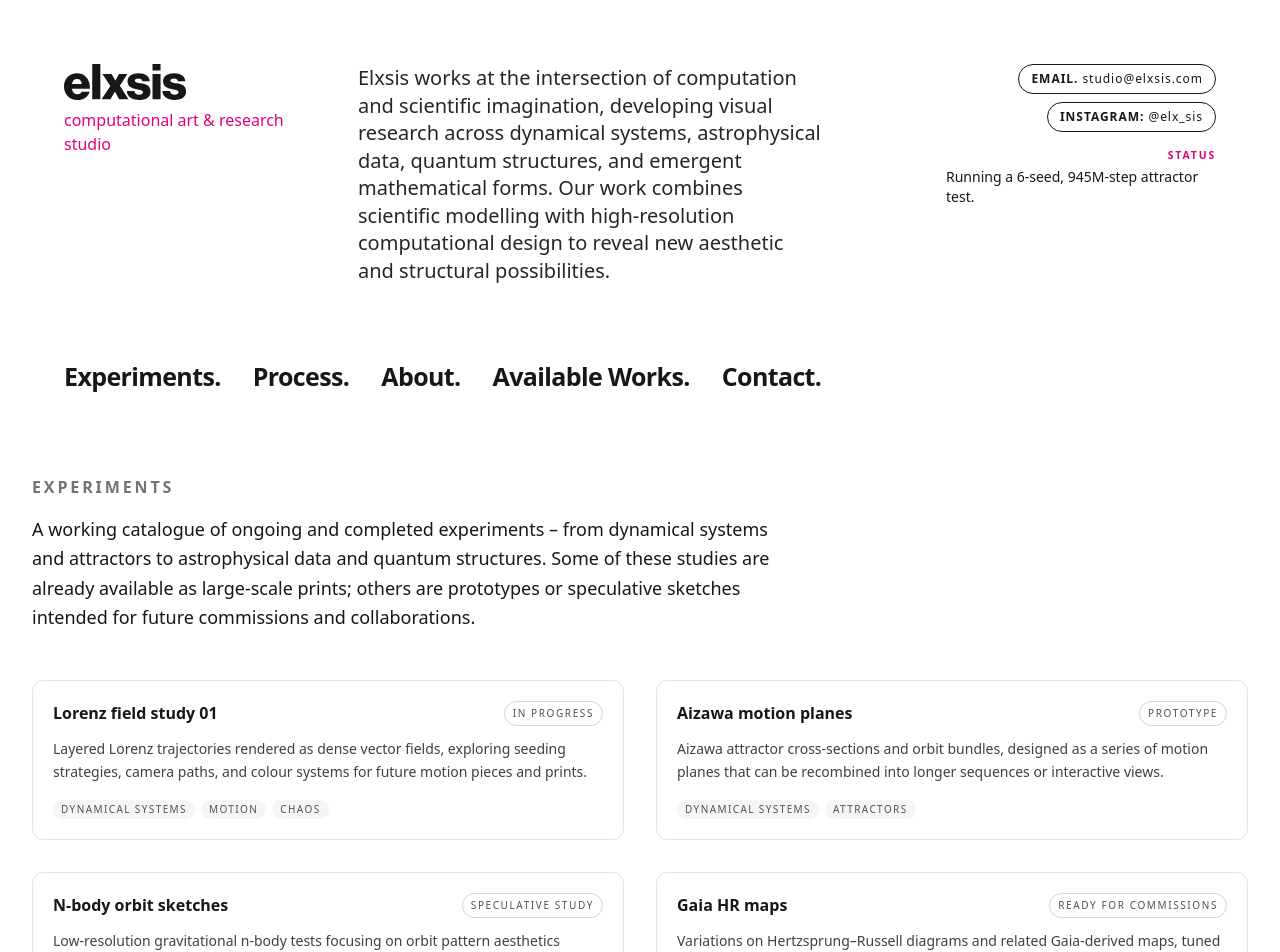
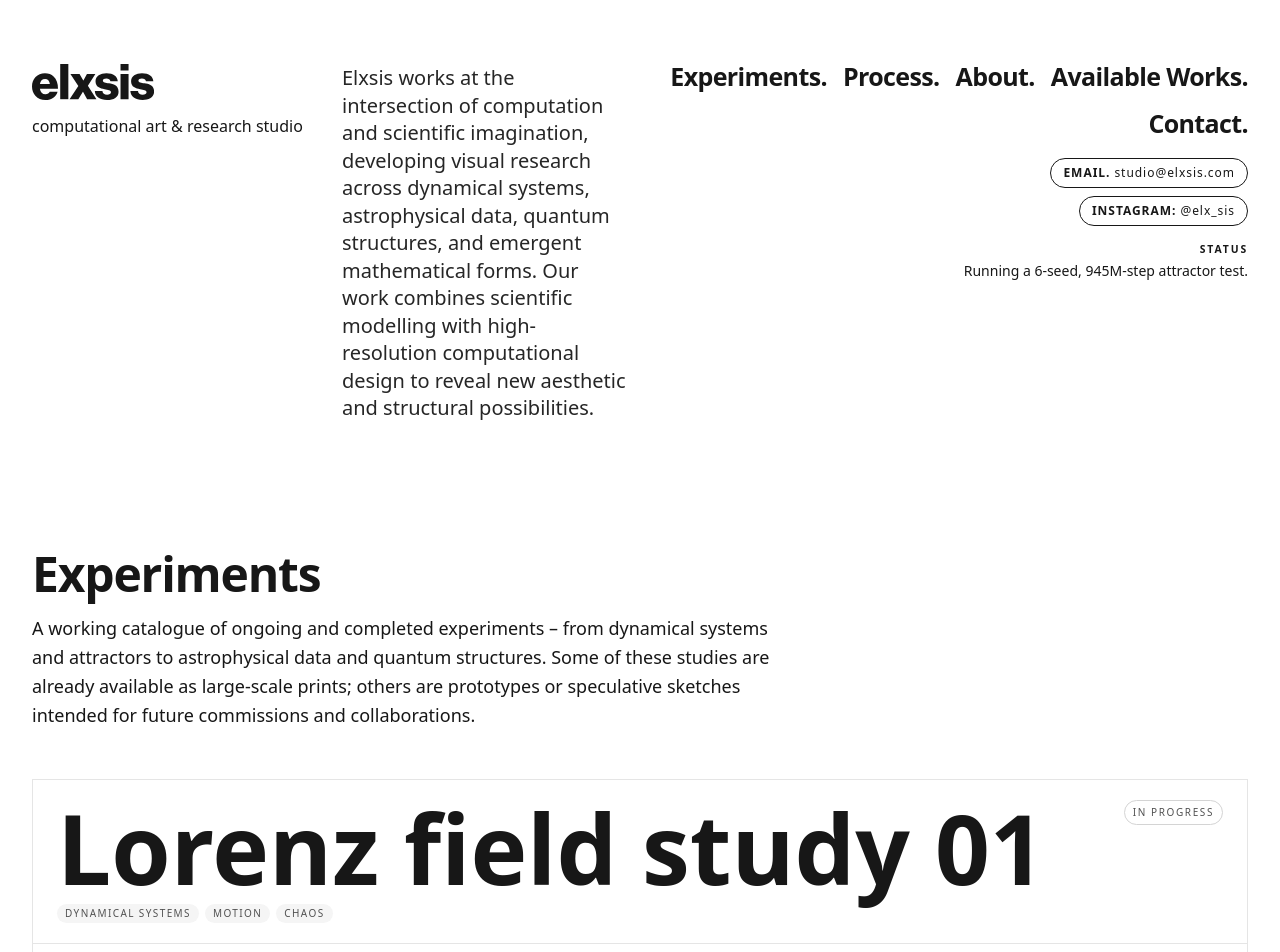
Before and after one commit to Axisophy/elxsis-site, a Next.js app: page /experiments in a window 1280 px wide. Shown: the top 952 px of the page. Built offline with nearby package versions, Linux system fonts and the light colour scheme; a web font is replaced by a local one.

Commit message:
Adjust header layout and experiments accordion

```diff
--- a/app/experiments/page.tsx
+++ b/app/experiments/page.tsx
@@ -1,3 +1,7 @@
+"use client";
+
+import { useState } from "react";
+
 type Experiment = {
   slug: string;
   title: string;
@@ -65,10 +69,12 @@ type Experiment = {
 };
 
 export default function ExperimentsPage() {
+  const [openSlug, setOpenSlug] = useState<string | null>(null);
+
   return (
     <main className="mx-auto max-w-[1440px] px-4 lg:px-8 py-10 lg:py-16">
       <header className="max-w-3xl space-y-4 mb-8 lg:mb-12">
-          <h1 className="text-sm md:text-base tracking-[0.18em] uppercase text-neutral-500 font-[600]">
+        <h1 className="text-xl md:text-5xl tracking-[0.18em]  text-neutral-900 font-[700] tracking-normal md:tracking-[-0.025em]">
           Experiments
         </h1>
         <p className="text-[15px] md:text-[18px] leading-relaxed text-neutral-900">
@@ -80,24 +86,40 @@ type Experiment = {
         </p>
       </header>
 
-        <section className="grid gap-6 md:gap-8 md:grid-cols-2">
-          {experiments.map((exp) => (
-            <article
+      <section className="border border-neutral-200 overflow-hidden">
+        {experiments.map((exp, index) => {
+          const isOpen = openSlug === exp.slug;
+
+          return (
+            <button
               key={exp.slug}
-              className="border border-neutral-200 rounded-xl p-4 md:p-5 hover:border-neutral-900 transition-colors flex flex-col gap-3"
+              type="button"
+              onClick={() =>
+                setOpenSlug(isOpen ? null : exp.slug)
+              }
+              className={[
+                "w-full text-left px-4 md:px-6 py-4 md:py-5",
+                "transition-colors duration-150",
+                "bg-white hover:bg-neutral-50",
+                index !== experiments.length - 1
+                  ? "border-b border-neutral-200"
+                  : "",
+              ]
+                .filter(Boolean)
+                .join(" ")}
             >
+              {/* Top row: title + status */}
               <div className="flex items-start justify-between gap-4">
-                <h2 className="text-sm md:text-base font-[600] text-neutral-900">
+                <h2 className="text-sm md:text-8xl font-[700] text-neutral-900">
                   {exp.title}
                 </h2>
                 <span className="text-[10px] uppercase tracking-[0.16em] px-2 py-1 rounded-full border border-neutral-300 text-neutral-600">
                   {statusLabel[exp.status]}
                 </span>
               </div>
-              <p className="text-xs md:text-sm text-neutral-700 leading-relaxed">
-                {exp.summary}
-              </p>
-              <div className="mt-1 flex flex-wrap gap-1.5">
+
+              {/* Tags row */}
+              <div className="mt-2 flex flex-wrap gap-1.5">
                 {exp.tags.map((tag) => (
                   <span
                     key={tag}
@@ -107,8 +129,16 @@ type Experiment = {
                   </span>
                 ))}
               </div>
-            </article>
-          ))}
+
+              {/* Expandable summary */}
+              {isOpen && (
+                <div className="mt-3 text-xs md:text-sm text-neutral-700 leading-relaxed">
+                  {exp.summary}
+                </div>
+              )}
+            </button>
+          );
+        })}
       </section>
     </main>
   );
--- a/components/layout/SiteHeader.tsx
+++ b/components/layout/SiteHeader.tsx
@@ -1,3 +1,6 @@
+"use client";
+
+import { useState } from "react";
 import Link from "next/link";
 import { ElxsisLogo } from "@/components/icons/ElxsisLogo";
 
@@ -6,27 +9,79 @@ const descriptor =
 
 const statusLine = "Running a 6-seed, 945M-step attractor test.";
 
+const navItems = [
+  { href: "/experiments", label: "Experiments." },
+  { href: "/process", label: "Process." },
+  { href: "/about", label: "About." },
+  { href: "/available-works", label: "Available Works." },
+  { href: "/contact", label: "Contact." },
+];
+
 export default function SiteHeader() {
+  const [mobileOpen, setMobileOpen] = useState(false);
+
   return (
-    <header className="w-full bg-white">   {/* Top: 12-column grid */}
-      <div className="max-w-7xl mx-auto px-6 lg:px-16 py-12 lg:py-16 min-h-[220px] lg:min-h-[260px] grid grid-cols-1 md:grid-cols-12 gap-x-6 gap-y-8">
+    <header className="w-full bg-white">
+      {/* Top: 12-column grid */}
+      <div className="mx-auto max-w-[1440px] px-4 lg:px-8 py-12 lg:py-16 min-h-[220px] lg:min-h-[260px] grid grid-cols-1 md:grid-cols-12 gap-x-6 gap-y-8">
         {/* Logo + micro-title (cols 1–3) */}
-        <div className="md:col-span-3 md:col-start-1 flex flex-col gap-2">          <Link href="/" className="inline-flex items-center gap-2">
+        <div className="md:col-span-3 md:col-start-1 flex flex-col gap-2">
+          <div className="flex items-start justify-between md:block">
+            <Link href="/" className="inline-flex items-center gap-2">
               <ElxsisLogo className="h-7 md:h-9 w-auto text-neutral-900" />
               <span className="sr-only">Elxsis</span>
             </Link>
-          <span className="text-s text-pink-600 font-[500]">
+
+            {/* Mobile menu button (top-right in logo row) */}
+            <button
+              type="button"
+              onClick={() => setMobileOpen((open) => !open)}
+              className="md:hidden ml-4 inline-flex items-center justify-center rounded-full border border-neutral-900 px-2.5 py-2 text-neutral-900"
+              aria-label={mobileOpen ? "Close menu" : "Open menu"}
+            >
+              <span className="flex flex-col gap-1">
+                <span className="block h-[2px] w-4 bg-neutral-900" />
+                <span className="block h-[2px] w-4 bg-neutral-900" />
+              </span>
+            </button>
+          </div>
+
+          <span className="text-s text-neutral-900 font-[500]">
             computational art &amp; research studio
           </span>
         </div>
 
         {/* Descriptor (cols 4–8) */}
-        <div className="md:col-span-5 md:col-start-4 text-[15px] md:text-[19px] lg:text-[20px] leading-relaxed md:leading-snug text-neutral-800 font-normal font-display">
+        <div className="md:col-span-3 md:col-start-4 text-[15px] md:text-[19px] lg:text-[20px] leading-relaxed md:leading-snug text-neutral-800 font-normal">
         <p>{descriptor}</p>
         </div>
 
-        {/* Meta: social + contact + status (cols 9–12) */}
-        <div className="md:col-span-3 md:col-start-10 flex flex-col gap-3 md:gap-4 md:items-end text-xs md:text-sm text-neutral-900">            {/* Buttons row */}
+        {/* Nav + meta: social + contact + status (cols 9–12) */}
+        <div className="md:col-span-6 md:col-start-7 flex flex-col gap-3 md:gap-4 md:items-end text-xs md:text-sm text-neutral-900">          {/* Desktop nav in top-right */}
+          <nav className="hidden md:block">
+            <ul className="flex flex-wrap justify-end gap-4 text-neutral-900">
+              {navItems.map((item) => (
+                <li key={item.href}>
+                  <Link
+                    href={item.href}
+                    className="group text-xs md:text-[25px] font-[700] leading-none tracking-normal md:tracking-[-0.025em]"
+                  >
+                    <span className="relative inline-block">
+                      <span>{item.label}</span>
+                      <span
+                        className="block h-[2px] bg-neutral-900 mt-1
+                                   origin-left scale-x-0 translate-x-0
+                                   transition-transform duration-200 ease-out
+                                   group-hover:scale-x-100 group-hover:translate-x-1"
+                      />
+                    </span>
+                  </Link>
+                </li>
+              ))}
+            </ul>
+          </nav>
+
+          {/* Buttons row (email + instagram) */}
           <div className="flex flex-col gap-2 md:gap-2 md:items-end">
             <a
               href="mailto:studio@elxsis.com"
@@ -36,7 +91,10 @@ export default function SiteHeader() {
                          transition-colors duration-200
                          hover:bg-pink-500 hover:border-pink-600 hover:text-white"
             >
-                email. <span className="ml-1 normal-case font-[400]">studio@elxsis.com</span>
+              email.{" "}
+              <span className="ml-1 normal-case font-[400]">
+                studio@elxsis.com
+              </span>
             </a>
 
             <a
@@ -49,13 +107,14 @@ export default function SiteHeader() {
                          transition-colors duration-200
                          hover:bg-pink-500 hover:border-pink-600 hover:text-white"
             >
-                instagram: <span className="ml-1 normal-case font-[400]">@elx_sis</span>
+              instagram:{" "}
+              <span className="ml-1 normal-case font-[400]">@elx_sis</span>
             </a>
           </div>
 
           {/* Status label + line */}
           <div className="flex flex-col md:items-end gap-1">
-                <span className="uppercase tracking-[0.18em] text-[0.65rem] text-pink-600 font-[600]">
+            <span className="uppercase tracking-[0.18em] text-[0.65rem] text-neutral-900 font-[600]">
               status
             </span>
             <span className="text-neutral-900 text-xs md:text-sm font-[400]">
@@ -65,97 +124,26 @@ export default function SiteHeader() {
         </div>
       </div>
 
-      {/* Bottom: primary nav row */}
-      <nav className="bg-white">
-  <div className="max-w-7xl mx-auto px-6 lg:px-16 py-4">
-    <ul className="flex flex-wrap gap-5 md:gap-8 text-neutral-900">
-      <li>
+      {/* Mobile dropdown menu */}
+      {mobileOpen && (
+        <nav className="md:hidden border-t border-neutral-200 bg-white">
+          <div className="mx-auto max-w-[1440px] px-4 lg:px-8 py-3">
+            <ul className="flex flex-col gap-1 text-neutral-900">
+              {navItems.map((item) => (
+                <li key={item.href}>
                   <Link
-          href="/experiments"
-          className="group text-xs md:text-[25px] font-bold  leading-none tracking-normal md:tracking-[-0.025em]"
+                    href={item.href}
+                    onClick={() => setMobileOpen(false)}
+                    className="block w-full py-2 text-sm font-[600] uppercase tracking-[0.12em]"
                   >
-          <span className="relative inline-block">
-            <span>Experiments.</span>
-            <span
-              className="block h-[2px] bg-neutral-900 mt-1
-                         origin-left scale-x-0 translate-x-0
-                         transition-transform duration-200 ease-out
-                         group-hover:scale-x-100 group-hover:translate-x-1"
-            />
-          </span>
+                    {item.label}
                   </Link>
                 </li>
-
-      <li>
-        <Link
-          href="/process"
-          className="group text-xs md:text-[25px] font-bold  leading-none tracking-normal md:tracking-[-0.025em]"
-        >
-          <span className="relative inline-block">
-            <span>Process.</span>
-            <span
-              className="block h-[2px] bg-neutral-900 mt-1
-                         origin-left scale-x-0 translate-x-0
-                         transition-transform duration-200 ease-out
-                         group-hover:scale-x-100 group-hover:translate-x-1"
-            />
-          </span>
-        </Link>
-      </li>
-
-      <li>
-        <Link
-          href="/about"
-          className="group text-xs md:text-[25px] font-bold  leading-none tracking-normal md:tracking-[-0.025em]"
-        >
-          <span className="relative inline-block">
-            <span>About.</span>
-            <span
-              className="block h-[2px] bg-neutral-900 mt-1
-                         origin-left scale-x-0 translate-x-0
-                         transition-transform duration-200 ease-out
-                         group-hover:scale-x-100 group-hover:translate-x-1"
-            />
-          </span>
-        </Link>
-      </li>
-
-      <li>
-        <Link
-          href="/available-works"
-          className="group text-xs md:text-[25px] font-bold  leading-none tracking-normal md:tracking-[-0.025em]"
-        >
-          <span className="relative inline-block">
-            <span>Available Works.</span>
-            <span
-              className="block h-[2px] bg-neutral-900 mt-1
-                         origin-left scale-x-0 translate-x-0
-                         transition-transform duration-200 ease-out
-                         group-hover:scale-x-100 group-hover:translate-x-1"
-            />
-          </span>
-        </Link>
-      </li>
-
-      <li>
-        <Link
-          href="/contact"
-          className="group text-xs md:text-[25px] font-bold  leading-none tracking-normal md:tracking-[-0.025em]"
-        >
-          <span className="relative inline-block">
-            <span>Contact.</span>
-            <span
-              className="block h-[2px] bg-neutral-900 mt-1
-                         origin-left scale-x-0 translate-x-0
-                         transition-transform duration-200 ease-out
-                         group-hover:scale-x-100 group-hover:translate-x-1"
-            />
-          </span>
-        </Link>
-      </li>
+              ))}
             </ul>
           </div>
         </nav>
+      )}
     </header>
   );
 }
```
Lines whose indentation alone changed are shown as unchanged.
